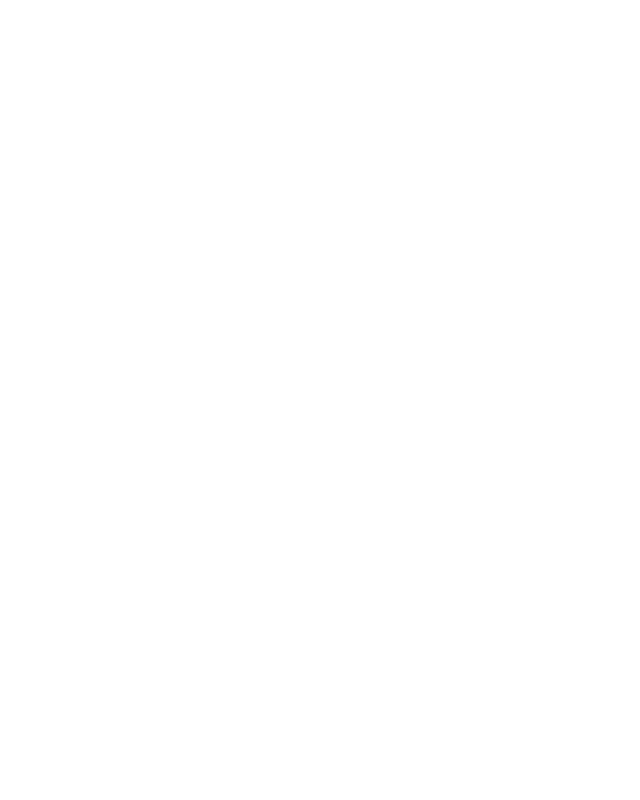
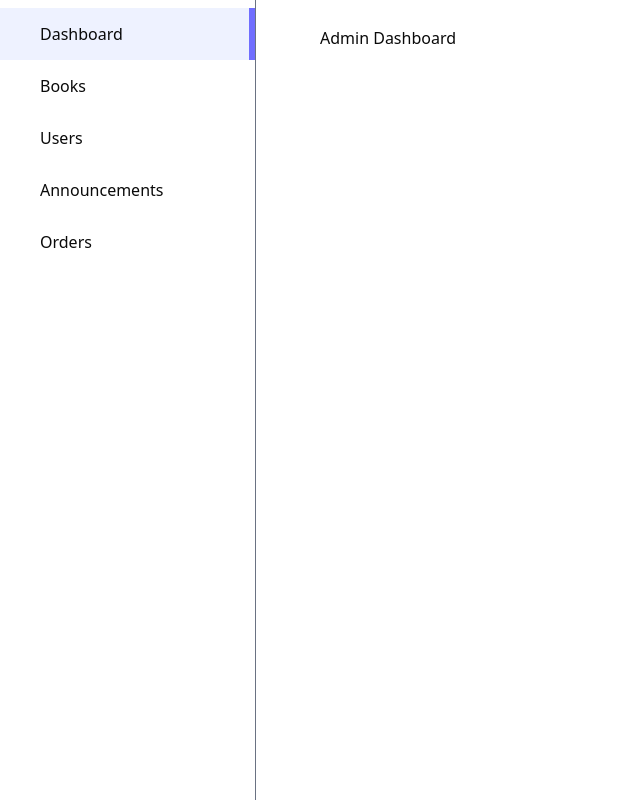
Before and after one commit to abinashchhetri/DoubleATripleS-client, a React (Vite) app: page /admin in a window 1280 px wide. Before the commit this address had no page. Shown: the whole page, without its empty margins (0-640 px from the left). Built offline with nearby package versions, Linux system fonts and the light colour scheme.

Commit message:
Setup: done the admin sidebar

```diff
--- a/src/Routes/index.jsx
+++ b/src/Routes/index.jsx
@@ -4,6 +4,7 @@
 import { About, Home, Login, Signup } from "../pages";
 import { Contact } from "lucide-react";
 import AllBooks from "../pages/AllBooks";
+import AdminLayout from "../components/admin/AdminLayout";
 
 const AppRouter = () => {
   return (
@@ -16,6 +17,13 @@
         <Route path="contact" element={<Contact />} />
         <Route path="books" element={<AllBooks />} />
       </Route>
+
+      <Route path="/admin" element={<AdminLayout />}>
+        <Route index element={<h1>Admin Dashboard</h1>} />
+        <Route path="books" element={<h1>Admin Books</h1>} />
+        <Route path="users" element={<h1>Admin Users</h1>} />
+        <Route path="announcements" element={<h1>Admin Announcements</h1>} />
+      </Route>
     </Routes>
   );
 };
--- /dev/null
+++ b/src/components/admin/AdminLayout.jsx
@@ -0,0 +1,16 @@
+import React from "react";
+import { Outlet } from "react-router-dom";
+import Sidebar from "./AdminSidebar";
+
+const AdminLayout = () => {
+  return (
+    <div className="text-default min-h-screen bg-white">
+      <div className="flex">
+        <Sidebar />
+        <div className="px-[5%] py-[2%] ">{<Outlet />}</div>
+      </div>
+    </div>
+  );
+};
+
+export default AdminLayout;
--- /dev/null
+++ b/src/components/admin/AdminSidebar.jsx
@@ -0,0 +1,50 @@
+import { NavLink } from "react-router-dom";
+
+const Sidebar = () => {
+  const menuItems = [
+    { name: "Dashboard", path: "/admin" },
+    { name: "Books", path: "/admin/books" },
+
+    {
+      name: "Users",
+      path: "/admin/users",
+      //   icon: assets.person_tick_icon,
+    },
+    {
+      name: "Announcements",
+      path: "/admin/announcements",
+      //   icon: assets.person_tick_icon,
+    },
+    {
+        name: "Orders",
+        path: "/admin/orders",
+        //   icon: assets.person_tick_icon,
+      },
+  ];
+
+  return (
+    <div className="md:w-64 w-16 border-r min-h-screen text-base border-gray-500 py-2 flex flex-col">
+      {menuItems.map((item, index) => {
+        return (
+          <NavLink
+            key={index}
+            to={item.path}
+            end={item.path === "/educator"}
+            className={({ isActive }) =>
+              `flex items-center md:flex-row flex-col md:justify-start justify-center py-3.5 md:px-10 gap-3 ${
+                isActive
+                  ? "bg-indigo-50 border-r-[6px] border-indigo-500/90"
+                  : "hover:bg-gray-100/90 border-r-[6px] border-white hover:border-gray-100/90 hover:transition-all duration-300"
+              }  `
+            }
+          >
+            {/* <img src={item.icon} className="w-6 h-6" /> */}
+            <p className="md:block hidden text-center">{item.name}</p>
+          </NavLink>
+        );
+      })}
+    </div>
+  );
+};
+
+export default Sidebar;
--- /dev/null
+++ b/src/context/AppContext.jsx
@@ -0,0 +1,5 @@
+import { createContext } from 'react'
+
+const context = createContext()
+
+export const AppContextProvider = ({ children }) => {}
```
